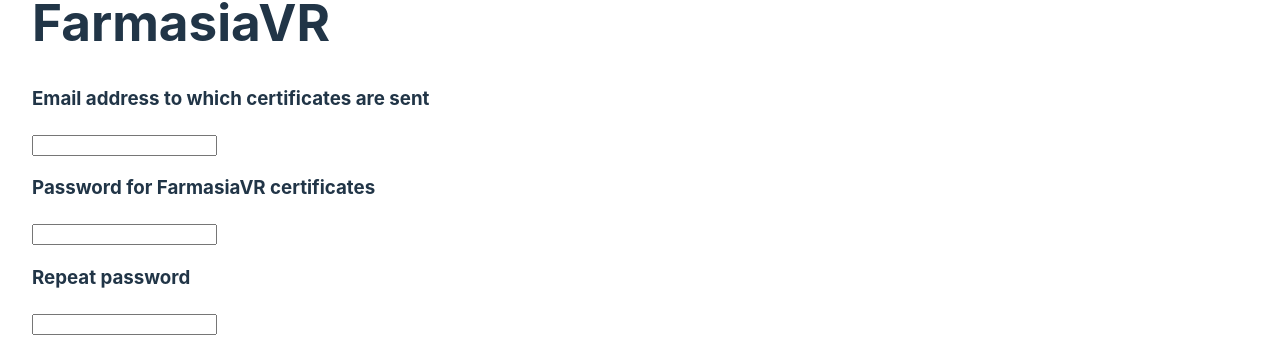
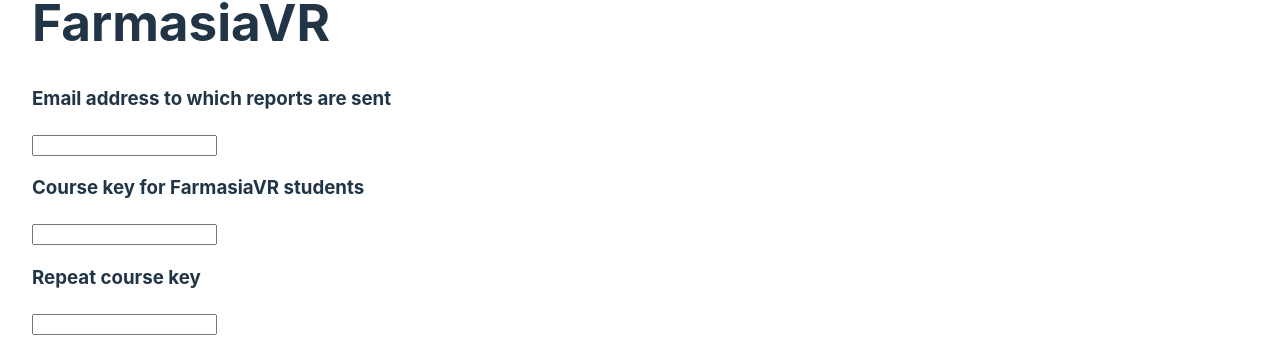
Before and after one commit to FarmasiaVR/farmasia-vr-certificate-backend, a React (Vite) app in the folder farmasia-ui/: page / in a window 1280 px wide. Shown: the part 170-512 px from the top of the page. Built offline with nearby package versions, Linux system fonts and the light colour scheme.

Commit message:
Clarify language in UI

```diff
--- a/farmasia-ui/src/pages/showCurrent.jsx
+++ b/farmasia-ui/src/pages/showCurrent.jsx
@@ -42,8 +42,8 @@
         <>
             {hidden &&
                 <div>
-                    <h4>Current email address: {email}</h4>
-                    <h4>Current password: {password}</h4>
+                    <h4>Current email address for receiving reports: {email}</h4>
+                    <h4>Current course key: {password}</h4>
                 </div>}
             <button onClick={showCredentials}>{verb} current credentials</button>
         </>
--- a/farmasia-ui/src/pages/updateCredentials.jsx
+++ b/farmasia-ui/src/pages/updateCredentials.jsx
@@ -8,11 +8,11 @@
 
   const validatePassword = () => {
     if (password.length < 5 && password !== '') {
-      alert('Password needs to be atleast 5 letters long')
+      alert('Course key needs to be at least 5 characters in length')
       return false
     }
     if (password !== password2) {
-      alert('Passwords do not match!')
+      alert('Course keys do not match!')
       return false
     }
     return true
@@ -30,7 +30,7 @@
     e.preventDefault()
 
     if (email === '' && password === '') {
-      setMessage('Please provide either an email or a password')
+      setMessage('Please provide either an email or a course key to be updated')
       return
     }
 
@@ -62,7 +62,7 @@
     if (event.target.value.length < 20) {
       setPassword(event.target.value)
     } else {
-      alert('Password must be less than 20 characters')
+      alert('Course key must be less than 20 characters')
     }
   }
 
@@ -70,7 +70,7 @@
     if (event.target.value.length < 20) {
       setPassword2(event.target.value)
     } else {
-      alert('Password must be less than 20 characters')
+      alert('Course key must be less than 20 characters')
     }
   }
 
@@ -82,15 +82,15 @@
       <form onSubmit={handleSubmit}>
         <div>
           <div>
-            <h3>Email address to which certificates are sent</h3>
+            <h3>Email address to which reports are sent</h3>
             <input value={email} onChange={handleEmailChange} />
           </div>
           <div>
-            <h3>Password for FarmasiaVR certificates</h3>
+            <h3>Course key for FarmasiaVR students</h3>
             <input type="password" value={password2} onChange={handlePassword2Change} />
           </div>
           <div>
-            <h3>Repeat password</h3>
+            <h3>Repeat course key</h3>
             <input type="password" value={password} onChange={handlePasswordChange} />
           </div>
           <button type="submit">Submit</button>
```
